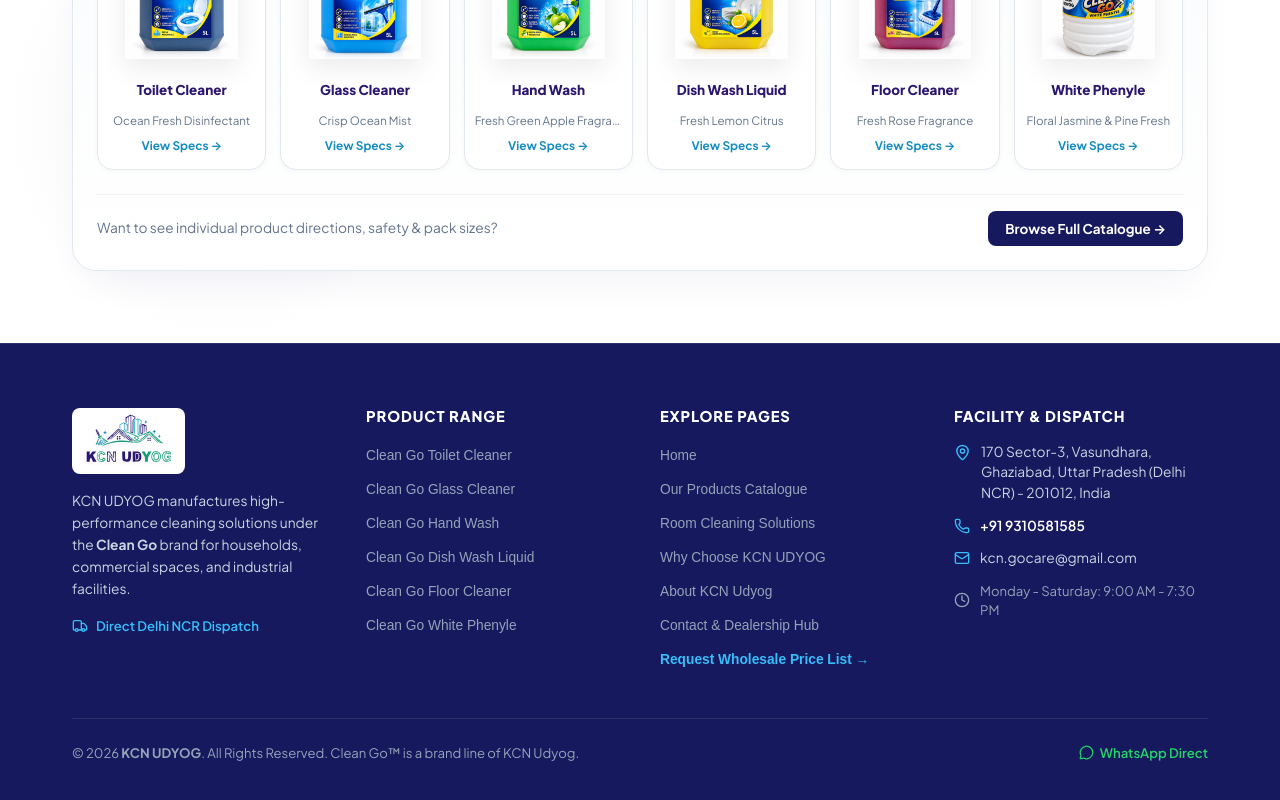
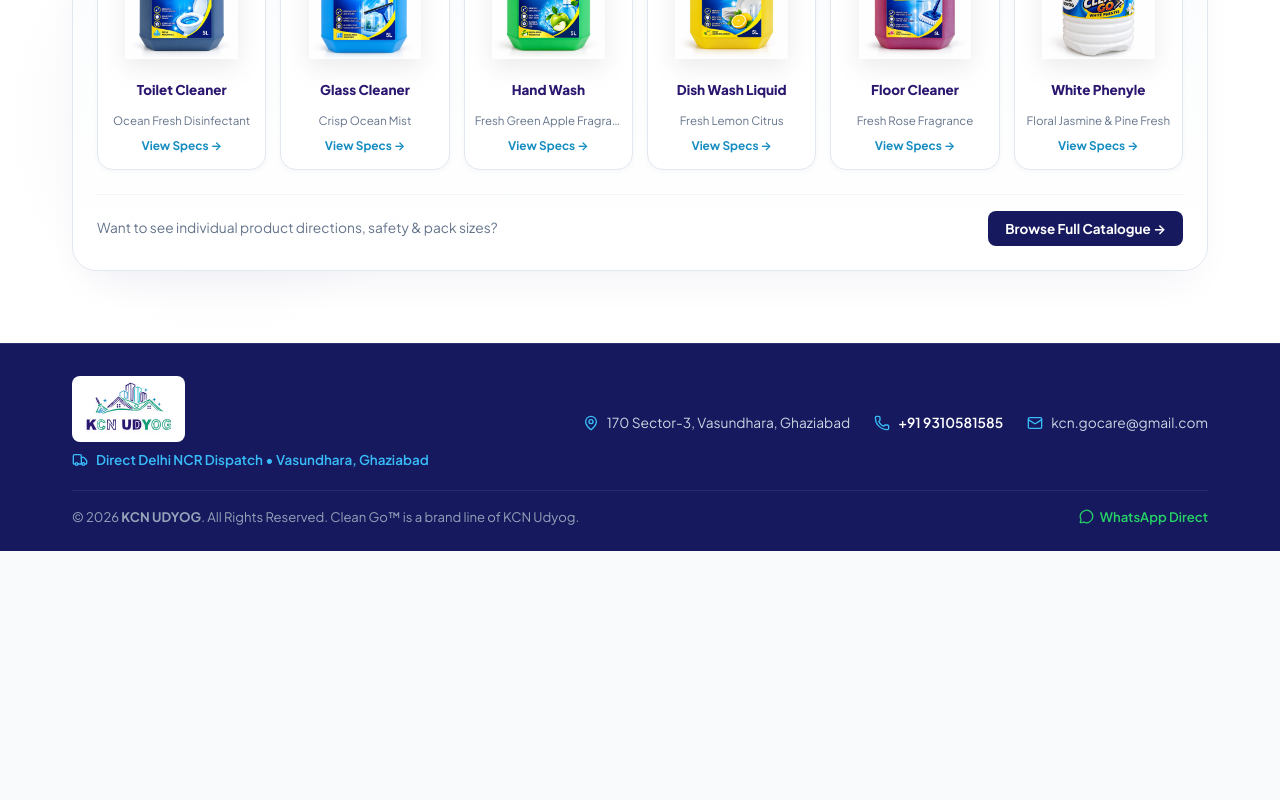
Before and after one commit to gouravgaba-git/kcnudyog, a React (Vite) app: page / in a window 1280 px wide. Shown: the part 847-1647 px from the top of the page. After the commit the page ends 1398 px from the top, so only its background shows below. Built offline with nearby package versions, Linux system fonts and the light colour scheme.

Commit message:
refactor: streamline footer into slim layout by removing explore pages, product ranges, and brand paragraph

```diff
--- a/src/components/Footer.jsx
+++ b/src/components/Footer.jsx
@@ -1,17 +1,12 @@
 import React from 'react';
-import { Phone, Mail, MapPin, MessageCircle, ShieldCheck, Truck, Clock } from 'lucide-react';
+import { Phone, Mail, MapPin, MessageCircle, Truck } from 'lucide-react';
 import Logo from './Logo';
-import { COMPANY_INFO, PRODUCTS } from '../data/productsData';
+import { COMPANY_INFO } from '../data/productsData';
 
-export default function Footer({ onNavigate, onSelectProduct, onOpenCatalogModal }) {
+export default function Footer({ onNavigate }) {
   const whatsappUrl = `https://wa.me/${COMPANY_INFO.whatsappRaw}?text=${encodeURIComponent(
     'Hello KCN Udyog, I am contacting you from the website.'
   )}`;
-
-  const handleNav = (page) => {
-    onNavigate(page);
-    window.scrollTo({ top: 0, behavior: 'instant' });
-  };
 
   return (
     <footer
@@ -19,23 +14,25 @@
         backgroundColor: '#16195E',
         color: '#FFFFFF',
         borderTop: '1px solid rgba(255, 255, 255, 0.1)',
-        paddingTop: 'clamp(48px, 6vw, 64px)',
-        paddingBottom: 'clamp(32px, 4vw, 48px)',
+        paddingTop: '32px',
+        paddingBottom: '24px',
       }}
     >
       <div className="container">
-        {/* Main 4-Column Grid */}
+        {/* Main Content: Slim, non-chunky layout */}
         <div
           style={{
-            display: 'grid',
-            gridTemplateColumns: 'repeat(auto-fit, minmax(min(100%, 220px), 1fr))',
-            gap: 'clamp(28px, 4vw, 40px)',
-            marginBottom: '48px',
+            display: 'flex',
+            alignItems: 'center',
+            justifyContent: 'space-between',
+            flexWrap: 'wrap',
+            gap: '20px',
+            paddingBottom: '20px',
+            borderBottom: '1px solid rgba(255, 255, 255, 0.08)',
           }}
         >
-          {/* Column 1: Brand & Identity */}
-          <div style={{ display: 'flex', flexDirection: 'column', gap: '16px' }}>
-            {/* White pill container for official logo */}
+          {/* Brand & Dispatch Info */}
+          <div style={{ display: 'flex', flexDirection: 'column', gap: '8px' }}>
             <div
               style={{
                 display: 'inline-block',
@@ -45,237 +42,49 @@
                 width: 'fit-content',
                 cursor: 'pointer',
               }}
-              onClick={() => handleNav('home')}
+              onClick={() => {
+                if (onNavigate) onNavigate('home');
+                window.scrollTo({ top: 0, behavior: 'instant' });
+              }}
+              title="KCN Udyog Home"
             >
               <Logo size="small" showTagline={false} />
             </div>
 
-            <p style={{ fontSize: '0.86rem', color: '#CBD5E1', lineHeight: 1.6, margin: 0 }}>
-              KCN UDYOG manufactures high-performance cleaning solutions under the <strong>Clean Go</strong>{' '}
-              brand for households, commercial spaces, and industrial facilities.
-            </p>
-
-            <div style={{ display: 'flex', alignItems: 'center', gap: '8px', color: '#38BDF8', fontSize: '0.82rem', fontWeight: 600 }}>
+            <div style={{ display: 'flex', alignItems: 'center', gap: '8px', color: '#38BDF8', fontSize: '0.84rem', fontWeight: 600 }}>
               <Truck size={16} />
-              <span>Direct Delhi NCR Dispatch</span>
+              <span>Direct Delhi NCR Dispatch • Vasundhara, Ghaziabad</span>
             </div>
           </div>
 
-          {/* Column 2: Product Catalogue */}
-          <div>
-            <h4
+          {/* Contact & Facility Info */}
+          <div
             style={{
-                fontSize: '0.92rem',
-                fontWeight: 800,
-                color: '#FFFFFF',
-                textTransform: 'uppercase',
-                letterSpacing: '0.06em',
-                marginBottom: '16px',
+              display: 'flex',
+              alignItems: 'center',
+              flexWrap: 'wrap',
+              gap: 'clamp(14px, 2.5vw, 24px)',
+              fontSize: '0.86rem',
+              color: '#CBD5E1',
             }}
           >
-              Product Range
-            </h4>
-            <ul style={{ listStyle: 'none', padding: 0, margin: 0, display: 'flex', flexDirection: 'column', gap: '10px' }}>
-              {PRODUCTS.map((prod) => (
-                <li key={prod.id}>
-                  <button
-                    onClick={() => {
-                      if (onSelectProduct) onSelectProduct(prod);
-                    }}
-                    style={{
-                      background: 'none',
-                      border: 'none',
-                      padding: 0,
-                      color: '#94A3B8',
-                      fontSize: '0.86rem',
-                      cursor: 'pointer',
-                      textAlign: 'left',
-                      transition: 'color 0.15s ease',
-                    }}
-                    onMouseEnter={(e) => (e.currentTarget.style.color = '#38BDF8')}
-                    onMouseLeave={(e) => (e.currentTarget.style.color = '#94A3B8')}
-                  >
-                    {prod.name}
-                  </button>
-                </li>
-              ))}
-            </ul>
+            <div style={{ display: 'flex', alignItems: 'center', gap: '8px' }}>
+              <MapPin size={16} color="#38BDF8" style={{ flexShrink: 0 }} />
+              <span>{COMPANY_INFO.address}</span>
             </div>
 
-          {/* Column 3: Quick Links & Pages */}
-          <div>
-            <h4
-              style={{
-                fontSize: '0.92rem',
-                fontWeight: 800,
-                color: '#FFFFFF',
-                textTransform: 'uppercase',
-                letterSpacing: '0.06em',
-                marginBottom: '16px',
-              }}
-            >
-              Explore Pages
-            </h4>
-            <ul style={{ listStyle: 'none', padding: 0, margin: 0, display: 'flex', flexDirection: 'column', gap: '10px' }}>
-              <li>
-                <button
-                  onClick={() => handleNav('home')}
-                  style={{
-                    background: 'none',
-                    border: 'none',
-                    padding: 0,
-                    color: '#94A3B8',
-                    fontSize: '0.86rem',
-                    cursor: 'pointer',
-                  }}
-                  onMouseEnter={(e) => (e.currentTarget.style.color = '#38BDF8')}
-                  onMouseLeave={(e) => (e.currentTarget.style.color = '#94A3B8')}
-                >
-                  Home
-                </button>
-              </li>
-              <li>
-                <button
-                  onClick={() => handleNav('products')}
-                  style={{
-                    background: 'none',
-                    border: 'none',
-                    padding: 0,
-                    color: '#94A3B8',
-                    fontSize: '0.86rem',
-                    cursor: 'pointer',
-                  }}
-                  onMouseEnter={(e) => (e.currentTarget.style.color = '#38BDF8')}
-                  onMouseLeave={(e) => (e.currentTarget.style.color = '#94A3B8')}
-                >
-                  Our Products Catalogue
-                </button>
-              </li>
-              <li>
-                <button
-                  onClick={() => handleNav('solutions')}
-                  style={{
-                    background: 'none',
-                    border: 'none',
-                    padding: 0,
-                    color: '#94A3B8',
-                    fontSize: '0.86rem',
-                    cursor: 'pointer',
-                  }}
-                  onMouseEnter={(e) => (e.currentTarget.style.color = '#38BDF8')}
-                  onMouseLeave={(e) => (e.currentTarget.style.color = '#94A3B8')}
-                >
-                  Room Cleaning Solutions
-                </button>
-              </li>
-              <li>
-                <button
-                  onClick={() => handleNav('why-us')}
-                  style={{
-                    background: 'none',
-                    border: 'none',
-                    padding: 0,
-                    color: '#94A3B8',
-                    fontSize: '0.86rem',
-                    cursor: 'pointer',
-                  }}
-                  onMouseEnter={(e) => (e.currentTarget.style.color = '#38BDF8')}
-                  onMouseLeave={(e) => (e.currentTarget.style.color = '#94A3B8')}
-                >
-                  Why Choose KCN UDYOG
-                </button>
-              </li>
-              <li>
-                <button
-                  onClick={() => handleNav('about')}
-                  style={{
-                    background: 'none',
-                    border: 'none',
-                    padding: 0,
-                    color: '#94A3B8',
-                    fontSize: '0.86rem',
-                    cursor: 'pointer',
-                  }}
-                  onMouseEnter={(e) => (e.currentTarget.style.color = '#38BDF8')}
-                  onMouseLeave={(e) => (e.currentTarget.style.color = '#94A3B8')}
-                >
-                  About KCN Udyog
-                </button>
-              </li>
-              <li>
-                <button
-                  onClick={() => handleNav('contact')}
-                  style={{
-                    background: 'none',
-                    border: 'none',
-                    padding: 0,
-                    color: '#94A3B8',
-                    fontSize: '0.86rem',
-                    cursor: 'pointer',
-                  }}
-                  onMouseEnter={(e) => (e.currentTarget.style.color = '#38BDF8')}
-                  onMouseLeave={(e) => (e.currentTarget.style.color = '#94A3B8')}
-                >
-                  Contact & Dealership Hub
-                </button>
-              </li>
-              <li>
-                <button
-                  onClick={onOpenCatalogModal}
-                  style={{
-                    background: 'none',
-                    border: 'none',
-                    padding: 0,
-                    color: '#38BDF8',
-                    fontSize: '0.86rem',
-                    fontWeight: 700,
-                    cursor: 'pointer',
-                  }}
-                >
-                  Request Wholesale Price List →
-                </button>
-              </li>
-            </ul>
-          </div>
-
-          {/* Column 4: Contact & Facility */}
-          <div>
-            <h4
-              style={{
-                fontSize: '0.92rem',
-                fontWeight: 800,
-                color: '#FFFFFF',
-                textTransform: 'uppercase',
-                letterSpacing: '0.06em',
-                marginBottom: '16px',
-              }}
-            >
-              Facility & Dispatch
-            </h4>
-            <div style={{ display: 'flex', flexDirection: 'column', gap: '12px' }}>
-              <div style={{ display: 'flex', alignItems: 'flex-start', gap: '10px', fontSize: '0.86rem', color: '#CBD5E1' }}>
-                <MapPin size={17} color="#38BDF8" style={{ flexShrink: 0, marginTop: '2px' }} />
-                <span>{COMPANY_INFO.address}, {COMPANY_INFO.state}</span>
-              </div>
-
-              <div style={{ display: 'flex', alignItems: 'center', gap: '10px', fontSize: '0.86rem', color: '#CBD5E1' }}>
+            <div style={{ display: 'flex', alignItems: 'center', gap: '8px' }}>
               <Phone size={16} color="#38BDF8" style={{ flexShrink: 0 }} />
               <a href={`tel:${COMPANY_INFO.phoneRaw}`} style={{ color: '#FFFFFF', textDecoration: 'none', fontWeight: 600 }}>
                 {COMPANY_INFO.phone}
               </a>
             </div>
 
-              <div style={{ display: 'flex', alignItems: 'center', gap: '10px', fontSize: '0.86rem', color: '#CBD5E1' }}>
+            <div style={{ display: 'flex', alignItems: 'center', gap: '8px' }}>
               <Mail size={16} color="#38BDF8" style={{ flexShrink: 0 }} />
               <a href={`mailto:${COMPANY_INFO.email}`} style={{ color: '#CBD5E1', textDecoration: 'none' }}>
                 {COMPANY_INFO.email}
               </a>
-              </div>
-
-              <div style={{ display: 'flex', alignItems: 'center', gap: '10px', fontSize: '0.82rem', color: '#94A3B8' }}>
-                <Clock size={16} color="#94A3B8" style={{ flexShrink: 0 }} />
-                <span>{COMPANY_INFO.workingHours}</span>
-              </div>
             </div>
           </div>
         </div>
@@ -283,8 +92,7 @@
         {/* Bottom Bar */}
         <div
           style={{
-            borderTop: '1px solid rgba(255, 255, 255, 0.1)',
-            paddingTop: '24px',
+            paddingTop: '16px',
             display: 'flex',
             alignItems: 'center',
             justifyContent: 'space-between',
@@ -298,19 +106,24 @@
             © {new Date().getFullYear()} <strong>KCN UDYOG</strong>. All Rights Reserved. Clean Go™ is a brand line of KCN Udyog.
           </div>
 
-          <div style={{ display: 'flex', alignItems: 'center', gap: '16px' }}>
           <a
             href={whatsappUrl}
             target="_blank"
             rel="noopener noreferrer"
-              style={{ color: '#25D366', textDecoration: 'none', display: 'flex', alignItems: 'center', gap: '6px', fontWeight: 600 }}
+            style={{
+              color: '#25D366',
+              textDecoration: 'none',
+              display: 'flex',
+              alignItems: 'center',
+              gap: '6px',
+              fontWeight: 600,
+            }}
           >
             <MessageCircle size={15} />
             <span>WhatsApp Direct</span>
           </a>
         </div>
       </div>
-      </div>
     </footer>
   );
 }
```
Lines whose indentation alone changed are shown as unchanged.
